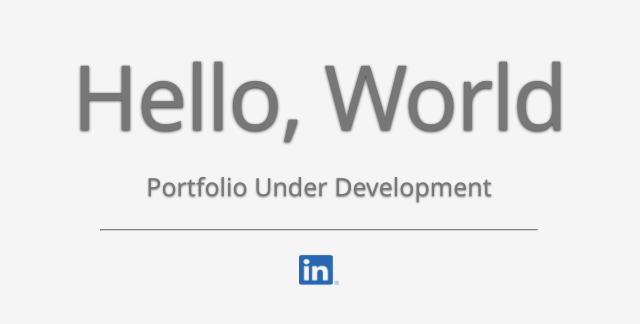
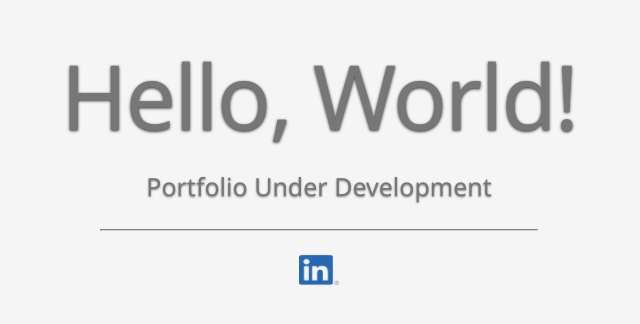
Before and after one commit to nreitano95/portfolio, a React (Create React App) app: page / in a window 1280 px wide. Shown: the part 218-542 px from the top of the page, without its empty margins (321-961 px from the left). Built offline with nearby package versions, Linux system fonts and the light colour scheme.

Commit message:
AWS reset

```diff
--- a/src/Components/under_dev/under_dev.js
+++ b/src/Components/under_dev/under_dev.js
@@ -7,7 +7,7 @@ const under_dev = () => {
       <header id="home">
          <div className="banner">
             <div className="banner-text">
-               <h1 className="grow dib">Hello, World</h1><br/>
+               <h1 className="grow dib">Hello, World!</h1><br/>
                <h2 className="grow dib">Portfolio Under Development</h2><hr></hr>
             </div>
             <div className="grow dib">
```
